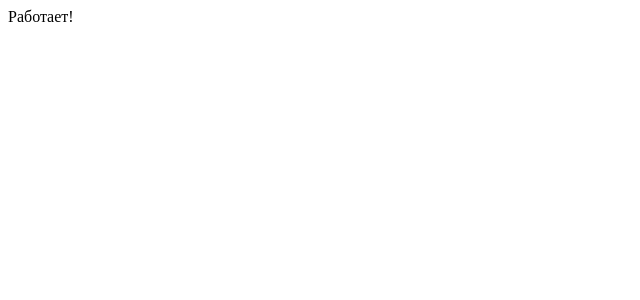
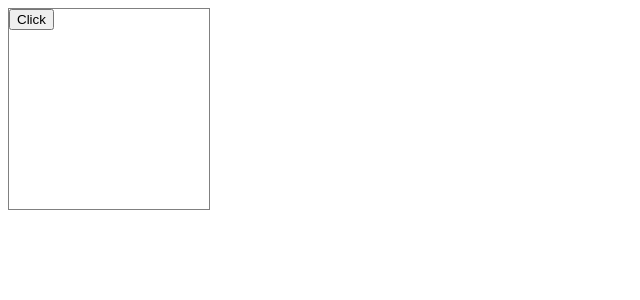
Before and after one commit to hogwartsdeveloper/learn_react_typescript, a React (Create React App) app: page / in a window 1280 px wide. Shown: the top 300 px of the page, without its empty margins (0-640 px from the left). Built offline with nearby package versions, Linux system fonts and the light colour scheme.

Commit message:
first component and type props

```diff
--- a/src/App.tsx
+++ b/src/App.tsx
@@ -1,7 +1,11 @@
+import Card from "./components/Card";
+
 const App = () => {
   return (
     <div>
-      Работает!
+      <Card width="200px" height="200px">
+        <button>Click</button>
+      </Card>
     </div>
   );
 }
--- /dev/null
+++ b/src/components/Card.tsx
@@ -0,0 +1,15 @@
+interface CardProps {
+    width?: string;
+    height?: string;
+    children?: React.ReactChild | React.ReactNode
+}
+
+const Card = ({width, height, children}: CardProps) => {
+    return (
+        <div style={{width, height, border: '1px solid gray'}}>
+            {children}
+        </div>
+    );
+};
+
+export default Card;
```
